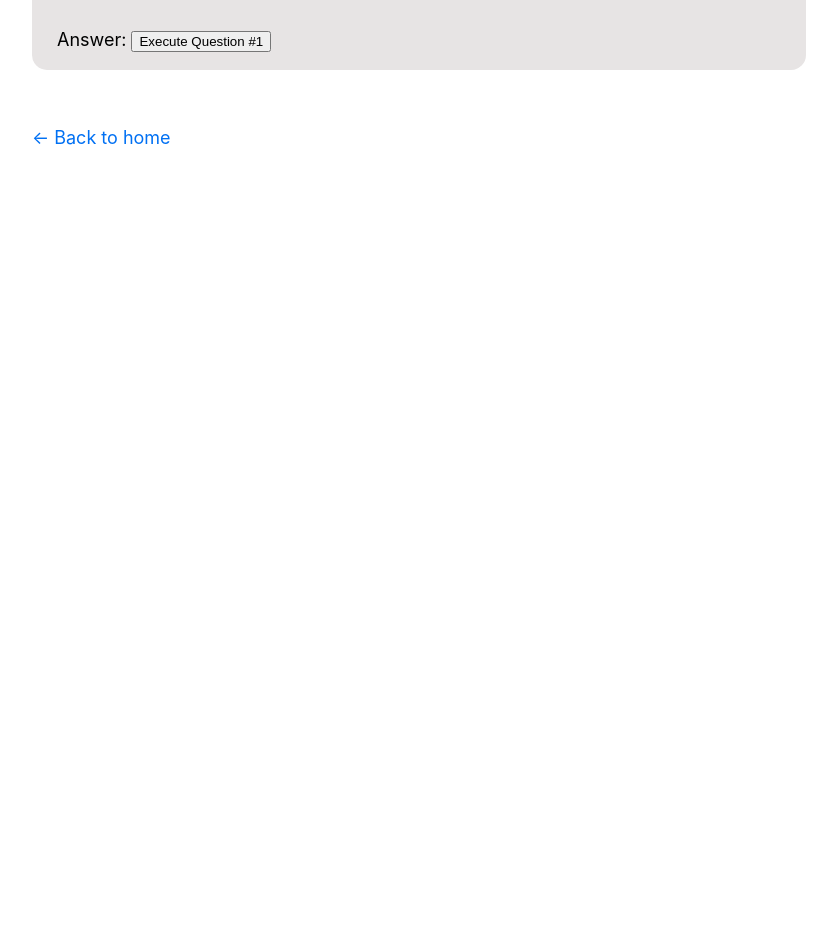
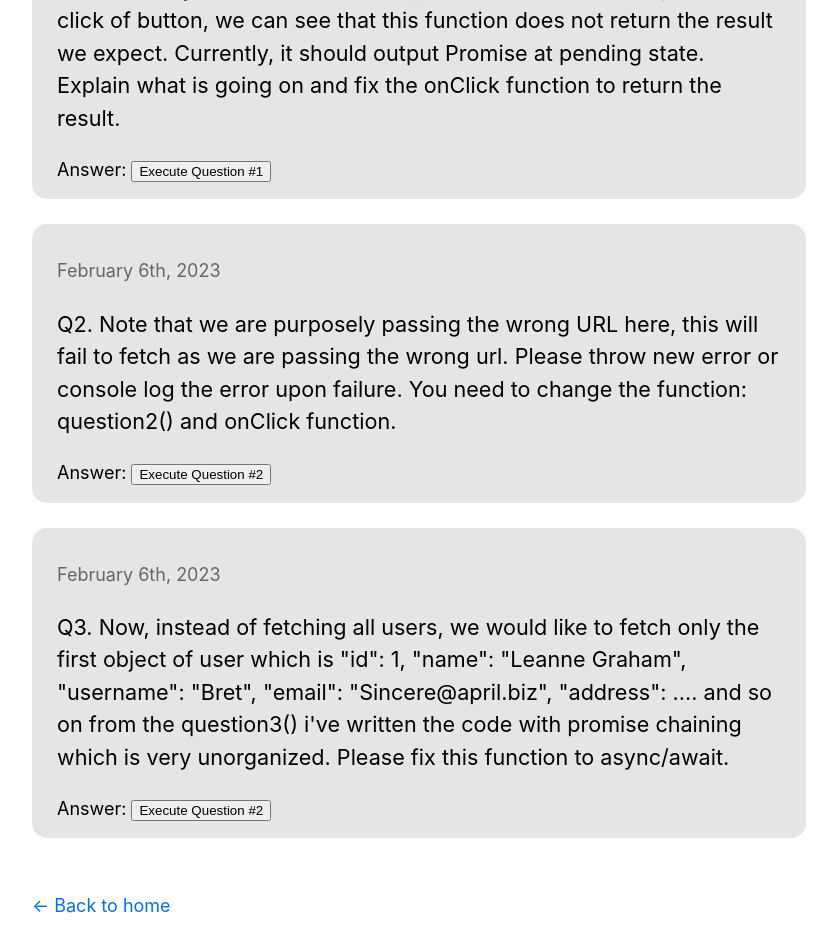
Before and after one commit to jaeungkim/portfolio-website-nextjs, a Next.js app: page /questions/febWeek2 in a window 1280 px wide. Shown: the part 430-1382 px from the top of the page, without its empty margins (221-1058 px from the left). Before the commit the page ends 800 px from the top, so only its background shows below. Built offline with nearby package versions, Linux system fonts and the light colour scheme.

Commit message:
230208 async/await

```diff
--- a/pages/questions/febWeek2.tsx
+++ b/pages/questions/febWeek2.tsx
@@ -3,18 +3,42 @@ import Head from "next/head";
 import utilStyles from "../../styles/utils.module.css";
 import { useEffect, useState } from "react";
 
-//https://springfall.cc/post/7
+const API_URL = `https://jsonplaceholder.typicode.com/users`;
+const WRONG_URL = `https://iamwrongurl`;
 
-const getFirstUserData = async () => {
-  const response = await fetch("https://jsonplaceholder.typicode.com/users");
-  const users = await response.json(); // parse JSON
-  const user = users[0]; // pick first user
-  // get user data
-  const userResponse = await fetch(
-    `https://jsonplaceholder.typicode.com/users/${user.id}`
-  );
-  const userData = await userResponse.json(); // parse JSON
-  return userData;
+const question1 = async () => {
+  /*
+Please click on the URL to see the sample output you should see.
+Upon a click of a button, it should print out those users on console
+*/
+  const users = await fetch(API_URL)
+    .then((response) => response.json())
+    .then((user) => user);
+
+  return users;
+};
+
+const question2 = async () => {
+  const users = await fetch(WRONG_URL)
+    .then((response) => response.json())
+    .then((user) => user);
+
+  return users;
+};
+
+const question3 = () => {
+  const user =
+    // get users list
+    fetch("https://jsonplaceholder.typicode.com/users")
+      .then((response) => response.json()) // parse JSON
+      .then((users) => users[0]) // pick first user
+      // get user data
+      .then((user) =>
+        fetch(`https://jsonplaceholder.typicode.com/users/${user.id}`)
+      )
+      .then((userResponse) => userResponse.json()); // parse JSON
+
+  return user;
 };
 
 export default function febWeek1() {
@@ -29,16 +53,61 @@ export default function febWeek1() {
         <div className={utilStyles.questionsDiv}>
           <p className={utilStyles.lightText}>February 6th, 2023</p>
           <p className={utilStyles.headingMd}>
-            Q1. Given this code format what
+            Q1. Given asynchronous function: question1() to be called upon the
+            click of button, we can see that this function does not return the
+            result we expect. Currently, it should output Promise at pending
+            state. Explain what is going on and fix the onClick function to
+            return the result.
+          </p>
+          Answer:{" "}
+          <button
+            onClick={() => {
+              const result = question1();
+              console.log(result);
+            }}
+          >
+            Execute Question #1
+          </button>
+        </div>
+
+        {/* QUESTION #2 */}
+        <div className={utilStyles.questionsDiv}>
+          <p className={utilStyles.lightText}>February 6th, 2023</p>
+          <p className={utilStyles.headingMd}>
+            Q2. Note that we are purposely passing the wrong URL here, this will
+            fail to fetch as we are passing the wrong url. Please throw new
+            error or console log the error upon failure. You need to change the
+            function: question2() and onClick function.
+          </p>
+          Answer:{" "}
+          <button
+            onClick={() => {
+              const result = question2();
+              console.log(result);
+            }}
+          >
+            Execute Question #2
+          </button>
+        </div>
+
+        {/* QUESTION #3 */}
+        <div className={utilStyles.questionsDiv}>
+          <p className={utilStyles.lightText}>February 6th, 2023</p>
+          <p className={utilStyles.headingMd}>
+            Q3. Now, instead of fetching all users, we would like to fetch only
+            the first object of user which is "id": 1, "name": "Leanne Graham",
+            "username": "Bret", "email": "Sincere@april.biz", "address": ....
+            and so on from the question3() i've written the code with promise
+            chaining which is very unorganized. Please fix this function to
+            async/await.
           </p>
           Answer:{" "}
           <button
             onClick={async () => {
-              const result = await getFirstUserData();
-              console.log(result);
+              question3().then((result) => console.log(result)); // you can also try switching this function to async/await
             }}
           >
-            Execute Question #1
+            Execute Question #2
           </button>
         </div>
       </div>
```
Also changed, not shown: pages/questions/febWeek1.tsx (+26 -1 lines).
